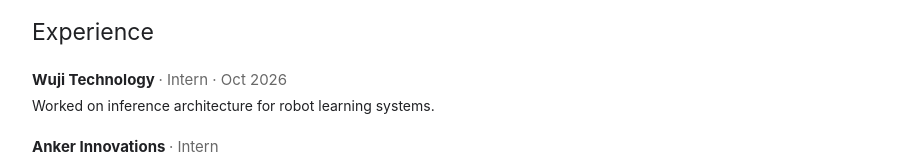
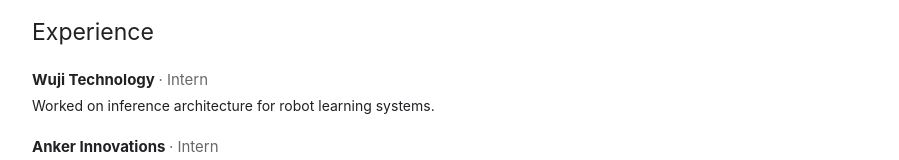
Before and after one commit to zhenchendong/zhenchendong.github.io, a plain HTML site: page index.html in a window 1280 px wide. Shown: the part 1154-1314 px from the top of the page, without its empty margins (188-1087 px from the left). Drawn offline with Linux system fonts and the light colour scheme.

Commit message:
Remove date from Wuji internship

```diff
--- a/index.html
+++ b/index.html
@@ -82,7 +82,7 @@
     <section class="details-section" id="experience" aria-labelledby="experience-title">
       <h2 id="experience-title">Experience</h2>
       <div class="experience-entry">
-        <h3>Wuji Technology <span class="role">· Intern · <time datetime="2026-10">Oct 2026</time></span></h3>
+        <h3>Wuji Technology <span class="role">· Intern</span></h3>
         <p>Worked on inference architecture for robot learning systems.</p>
       </div>
       <div class="experience-entry">
```
